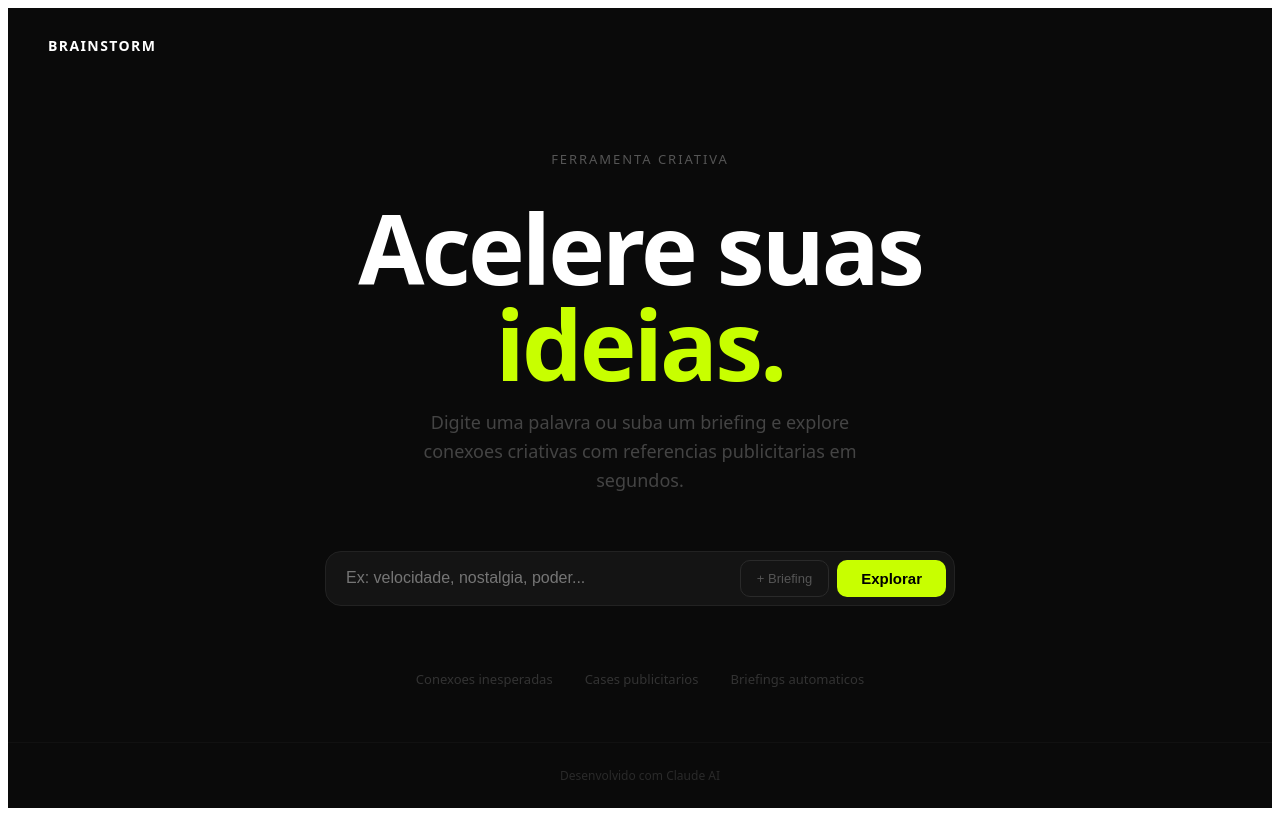
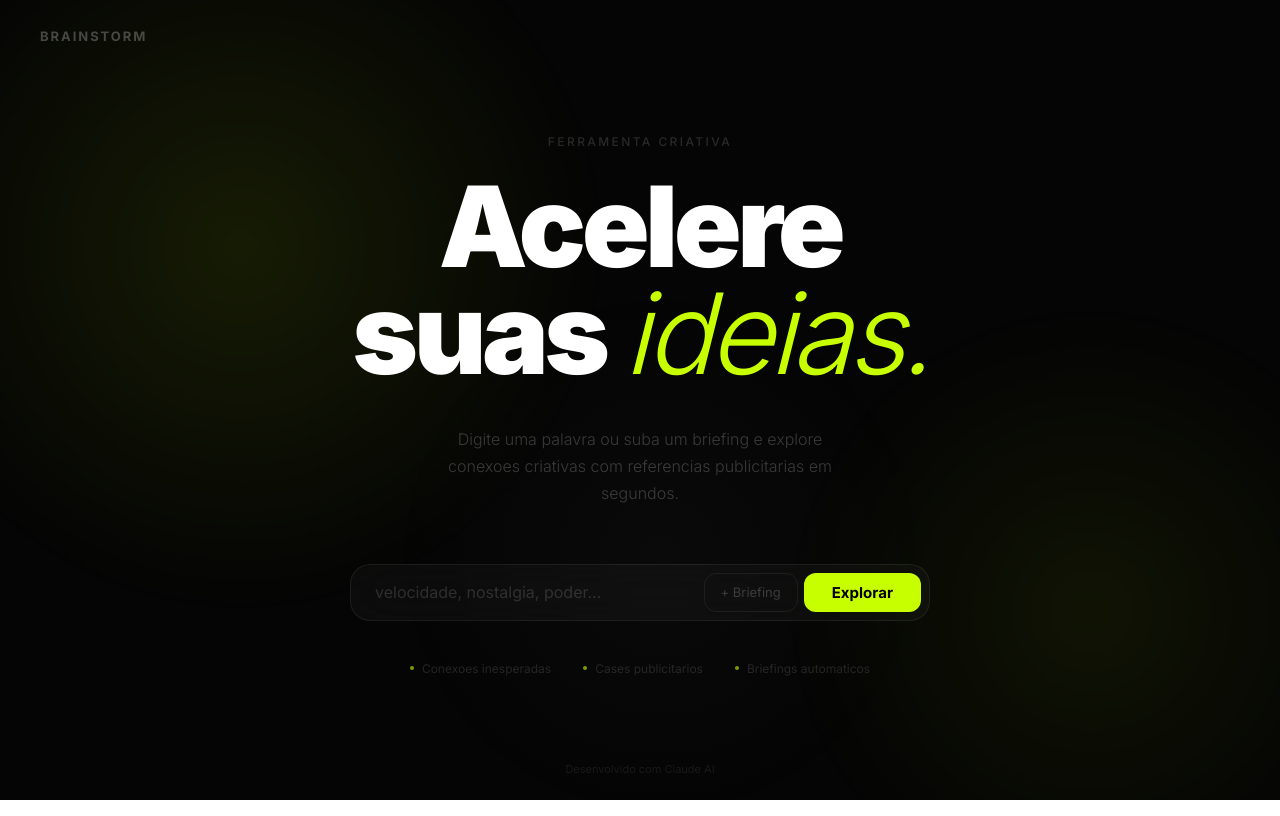
Before and after one commit to victorvolpe1998/brainstorm-criativo, a Next.js app: page / in a window 1280 px wide. Built offline with nearby package versions, Linux system fonts and the light colour scheme.

Commit message:
Update index.js

```diff
--- a/pages/index.js
+++ b/pages/index.js
@@ -4,7 +4,6 @@ import Head from 'next/head';
 
 export default function Home() {
   const [palavra, setPalavra] = useState('');
-  const [arquivo, setArquivo] = useState(null);
   const router = useRouter();
   const inputRef = useRef();
 
@@ -16,70 +15,104 @@ export default function Home() {
   function onArquivo(e) {
     const file = e.target.files[0];
     if (!file) return;
-    setArquivo(file);
     router.push('/mapa?briefing=1');
   }
 
   return (
-    <div style={{ fontFamily: 'system-ui, sans-serif', minHeight: '100vh', background: '#0a0a0a', color: '#fff', display: 'flex', flexDirection: 'column' }}>
-      <Head><title>Brainstorm Criativo</title></Head>
+    <div style={{ fontFamily: "'Inter', system-ui, sans-serif", minHeight: '100vh', background: '#050505', color: '#fff', display: 'flex', flexDirection: 'column', overflow: 'hidden', position: 'relative' }}>
+      <Head>
+        <title>Brainstorm Criativo</title>
+        <link rel="preconnect" href="https://fonts.googleapis.com" />
+        <link rel="preconnect" href="https://fonts.gstatic.com" crossOrigin="true" />
+        <link href="https://fonts.googleapis.com/css2?family=Inter:wght@300;400;500;700;900&display=swap" rel="stylesheet" />
+      </Head>
 
-      <div style={{ padding: '28px 40px', display: 'flex', justifyContent: 'space-between', alignItems: 'center' }}>
-        <span style={{ fontSize: '14px', fontWeight: '700', letterSpacing: '0.1em', color: '#fff' }}>BRAINSTORM</span>
+      <div style={{ position: 'absolute', inset: 0, overflow: 'hidden', pointerEvents: 'none' }}>
+        <div style={{ position: 'absolute', top: '-20%', left: '-10%', width: '60vw', height: '60vw', borderRadius: '50%', background: 'radial-gradient(circle, #C8FF0018 0%, transparent 70%)', animation: 'blob1 8s ease-in-out infinite' }} />
+        <div style={{ position: 'absolute', bottom: '-20%', right: '-10%', width: '50vw', height: '50vw', borderRadius: '50%', background: 'radial-gradient(circle, #C8FF0010 0%, transparent 70%)', animation: 'blob2 10s ease-in-out infinite' }} />
+        <div style={{ position: 'absolute', top: '40%', left: '30%', width: '40vw', height: '40vw', borderRadius: '50%', background: 'radial-gradient(circle, #ffffff06 0%, transparent 70%)', animation: 'blob3 12s ease-in-out infinite' }} />
       </div>
 
-      <div style={{ flex: 1, display: 'flex', flexDirection: 'column', alignItems: 'center', justifyContent: 'center', padding: '0 24px', textAlign: 'center' }}>
+      <div style={{ position: 'relative', zIndex: 2, padding: '28px 40px', display: 'flex', justifyContent: 'space-between', alignItems: 'center' }}>
+        <span style={{ fontSize: '13px', fontWeight: '700', letterSpacing: '0.15em', color: '#ffffff40' }}>BRAINSTORM</span>
+      </div>
 
-        <p style={{ fontSize: '13px', color: '#555', letterSpacing: '0.15em', textTransform: 'uppercase', marginBottom: '32px' }}>Ferramenta criativa</p>
+      <div style={{ position: 'relative', zIndex: 2, flex: 1, display: 'flex', flexDirection: 'column', alignItems: 'center', justifyContent: 'center', padding: '0 24px', textAlign: 'center' }}>
 
-        <h1 style={{ fontSize: 'clamp(52px, 10vw, 96px)', fontWeight: '700', lineHeight: '1.0', margin: '0 0 16px', letterSpacing: '-0.03em', maxWidth: '800px' }}>
-          Acelere suas<br />
-          <span style={{ color: '#C8FF00' }}>ideias.</span>
+        <div style={{ marginBottom: '40px' }}>
+          <p style={{ fontSize: '12px', color: '#ffffff25', letterSpacing: '0.2em', textTransform: 'uppercase', marginBottom: '24px', fontWeight: '500' }}>
+            Ferramenta criativa
+          </p>
+
+          <h1 style={{ fontSize: 'clamp(56px, 9vw, 112px)', fontWeight: '900', lineHeight: '0.95', margin: '0', letterSpacing: '-0.04em', color: '#fff' }}>
+            Acelere<br />
+            suas <em style={{ fontStyle: 'italic', fontWeight: '300', color: '#C8FF00' }}>ideias.</em>
           </h1>
+        </div>
 
-        <p style={{ fontSize: '18px', color: '#444', maxWidth: '500px', lineHeight: '1.6', margin: '0 0 56px' }}>
+        <p style={{ fontSize: '16px', color: '#ffffff35', maxWidth: '420px', lineHeight: '1.7', margin: '0 0 56px', fontWeight: '300' }}>
           Digite uma palavra ou suba um briefing e explore conexoes criativas com referencias publicitarias em segundos.
         </p>
 
-        <div style={{ width: '100%', maxWidth: '600px', display: 'flex', gap: '0', background: '#141414', border: '1px solid #222', borderRadius: '16px', padding: '8px 8px 8px 20px', alignItems: 'center' }}>
+        <div style={{ width: '100%', maxWidth: '580px' }}>
+          <div style={{ display: 'flex', gap: '0', background: '#ffffff08', border: '1px solid #ffffff12', borderRadius: '20px', padding: '8px 8px 8px 24px', alignItems: 'center', backdropFilter: 'blur(20px)', transition: 'border-color 0.2s' }}
+            onFocus={function(e) { e.currentTarget.style.borderColor = '#C8FF0040'; }}
+            onBlur={function(e) { e.currentTarget.style.borderColor = '#ffffff12'; }}>
             <input
               value={palavra}
               onChange={function(e) { setPalavra(e.target.value); }}
               onKeyDown={function(e) { if (e.key === 'Enter') entrar(); }}
-            placeholder="Ex: velocidade, nostalgia, poder..."
-            style={{ flex: 1, background: 'transparent', border: 'none', outline: 'none', color: '#fff', fontSize: '16px', padding: '8px 0' }}
+              placeholder="velocidade, nostalgia, poder..."
+              style={{ flex: 1, background: 'transparent', border: 'none', outline: 'none', color: '#fff', fontSize: '16px', padding: '8px 0', fontFamily: 'inherit' }}
             />
-          <div style={{ display: 'flex', gap: '8px' }}>
+            <div style={{ display: 'flex', gap: '6px' }}>
               <button onClick={function() { inputRef.current.click(); }}
-              style={{ padding: '10px 16px', borderRadius: '10px', background: 'transparent', color: '#555', border: '1px solid #2a2a2a', cursor: 'pointer', fontSize: '13px', whiteSpace: 'nowrap' }}>
+                style={{ padding: '10px 16px', borderRadius: '12px', background: 'transparent', color: '#ffffff30', border: '1px solid #ffffff10', cursor: 'pointer', fontSize: '13px', fontFamily: 'inherit', whiteSpace: 'nowrap' }}>
                 + Briefing
               </button>
               <button onClick={entrar}
-              style={{ padding: '10px 24px', borderRadius: '10px', background: '#C8FF00', color: '#000', border: 'none', cursor: 'pointer', fontSize: '15px', fontWeight: '700' }}>
+                style={{ padding: '10px 28px', borderRadius: '12px', background: '#C8FF00', color: '#000', border: 'none', cursor: 'pointer', fontSize: '15px', fontWeight: '700', fontFamily: 'inherit' }}>
                 Explorar
               </button>
             </div>
             <input ref={inputRef} type="file" accept=".pptx,.docx,.pdf,.txt" onChange={onArquivo} style={{ display: 'none' }} />
           </div>
 
-        {arquivo && (
-          <p style={{ marginTop: '12px', fontSize: '13px', color: '#444' }}>{arquivo.name} selecionado</p>
-        )}
-
-        <div style={{ display: 'flex', gap: '32px', marginTop: '64px' }}>
+          <div style={{ display: 'flex', justifyContent: 'center', gap: '32px', marginTop: '40px' }}>
             {['Conexoes inesperadas', 'Cases publicitarios', 'Briefings automaticos'].map(function(item, i) {
               return (
-              <div key={i} style={{ textAlign: 'center' }}>
-                <p style={{ fontSize: '13px', color: '#333', margin: 0 }}>{item}</p>
+                <div key={i} style={{ display: 'flex', alignItems: 'center', gap: '8px' }}>
+                  <div style={{ width: '4px', height: '4px', borderRadius: '50%', background: '#C8FF00', opacity: 0.6 }} />
+                  <p style={{ fontSize: '12px', color: '#ffffff20', margin: 0, fontWeight: '400' }}>{item}</p>
                 </div>
               );
             })}
           </div>
         </div>
+      </div>
 
-      <div style={{ padding: '24px 40px', borderTop: '1px solid #111', display: 'flex', justifyContent: 'center' }}>
-        <p style={{ fontSize: '12px', color: '#2a2a2a', margin: 0 }}>Desenvolvido com Claude AI</p>
+      <div style={{ position: 'relative', zIndex: 2, padding: '24px 40px', display: 'flex', justifyContent: 'center' }}>
+        <p style={{ fontSize: '11px', color: '#ffffff15', margin: 0 }}>Desenvolvido com Claude AI</p>
       </div>
+
+      <style>{`
+        @keyframes blob1 {
+          0%, 100% { transform: translate(0, 0) scale(1); }
+          33% { transform: translate(3%, 5%) scale(1.05); }
+          66% { transform: translate(-2%, 3%) scale(0.97); }
+        }
+        @keyframes blob2 {
+          0%, 100% { transform: translate(0, 0) scale(1); }
+          33% { transform: translate(-4%, -3%) scale(1.08); }
+          66% { transform: translate(2%, -5%) scale(0.95); }
+        }
+        @keyframes blob3 {
+          0%, 100% { transform: translate(0, 0) scale(1); }
+          50% { transform: translate(4%, -4%) scale(1.1); }
+        }
+        input::placeholder { color: #ffffff25; }
+        * { box-sizing: border-box; margin: 0; padding: 0; }
+      `}</style>
     </div>
   );
 }
```
Lines whose indentation alone changed are shown as unchanged.
